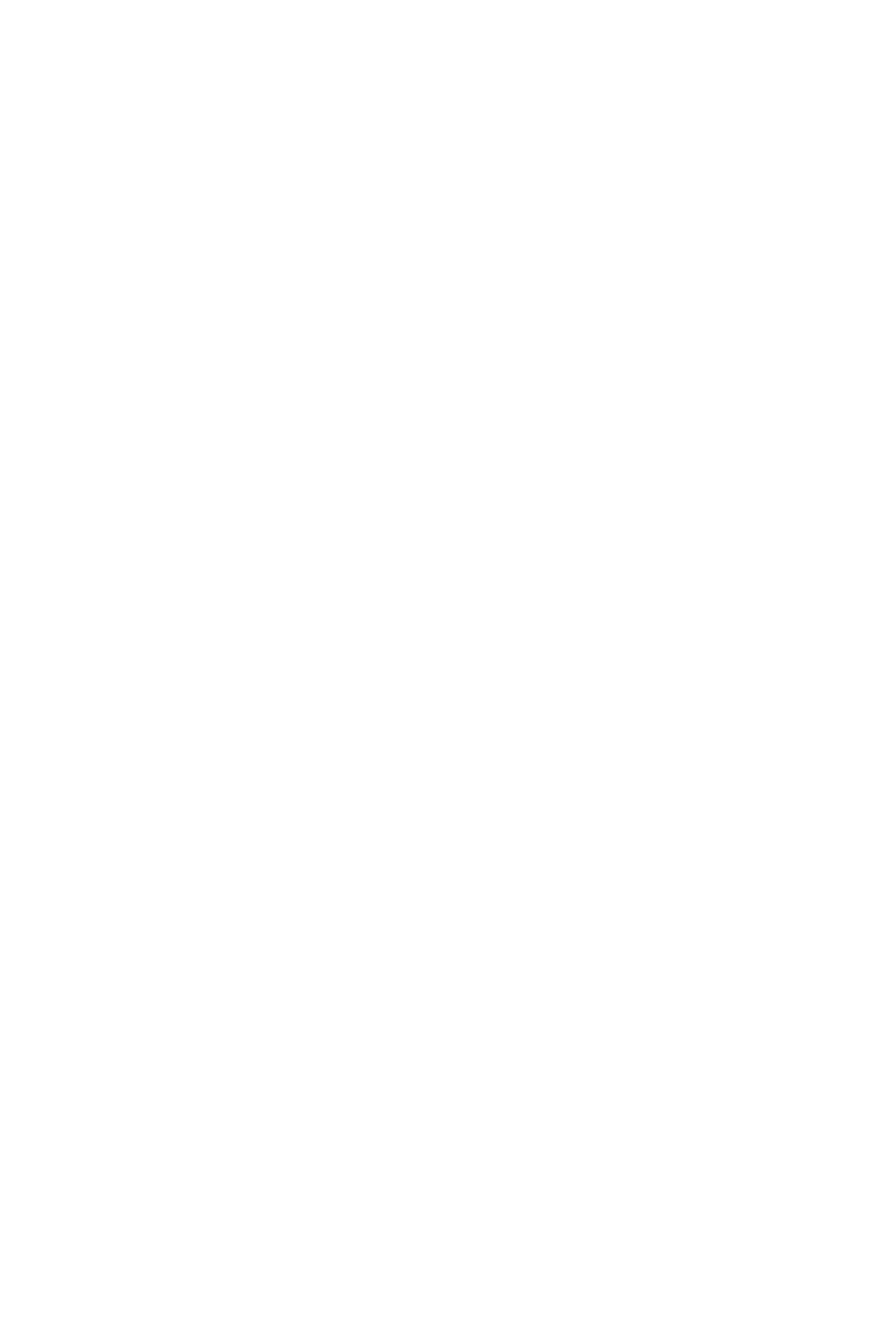
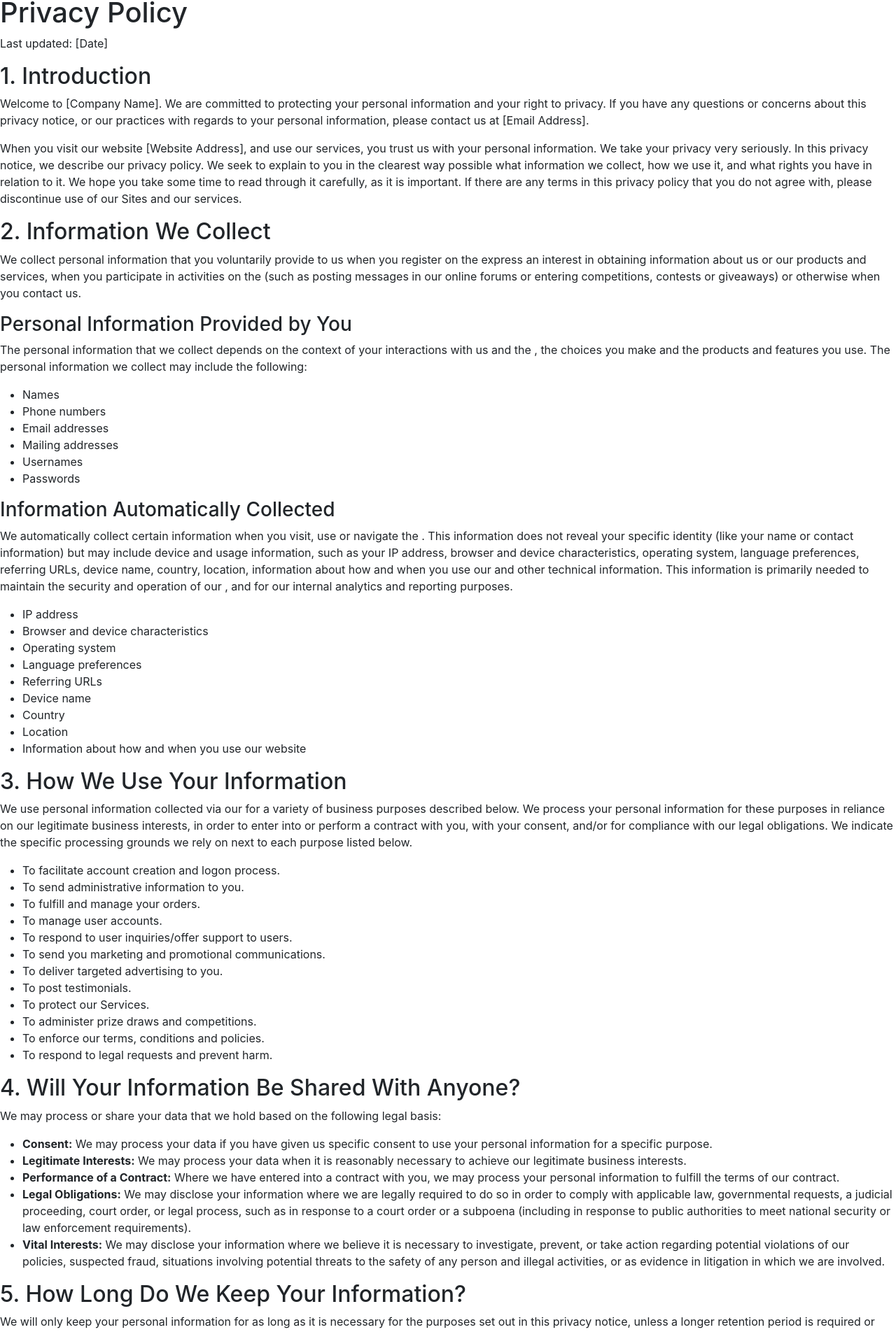
Before and after one commit to 6353079417/React-app-demo, a React (Create React App) app: page / in a window 1280 px wide. Shown: the part 690-2594 px from the top of the page at 70% size. Before the commit the page ends 800 px from the top, so only its background shows below. Built offline with nearby package versions, Linux system fonts and the light colour scheme.

Commit message:
some changes

```diff
--- a/src/App.jsx
+++ b/src/App.jsx
@@ -3,6 +3,7 @@ import './App.css';
 import Navbar from './components/Navbar';
 import TextForm from './components/TextForm';
 import Alert from './components/Alert';
+import PrivacyPolicy from './components/PrivacyPolicy';
 
 
 function App() {
@@ -50,6 +51,7 @@ function App() {
       <Navbar title="SIT" aboutText="Contact Us" mode={mode} toggleMode = {toggleMode} btnText={btnText}/>
       <Alert alert = {alert}/>
       <TextForm toggleMode = {toggleMode} mode = {mode} heading="Enter Text to Analyse Below" showAlert={showAlert}/>
+      <PrivacyPolicy/>
     </>
   );
 }
--- /dev/null
+++ b/src/components/PrivacyPolicy.css
@@ -0,0 +1,92 @@
+.privacy-policy {
+    max-width: 800px;
+    margin: 20px auto;
+    padding: 20px;
+    border: 1px solid #ddd;
+    border-radius: 8px;
+    background-color: #f9f9f9;
+    font-family: 'Arial', sans-serif;
+    color: #333;
+    line-height: 1.6;
+  }
+
+  .privacy-policy h1 {
+    font-size: 2.5em;
+    color: #2c3e50;
+    margin-bottom: 20px;
+  }
+
+  .privacy-policy h2 {
+    font-size: 1.8em;
+    color: #34495e;
+    margin-top: 20px;
+    margin-bottom: 10px;
+    border-bottom: 2px solid #2c3e50;
+    padding-bottom: 5px;
+  }
+
+  .privacy-policy h3 {
+    font-size: 1.4em;
+    color: #34495e;
+    margin-top: 15px;
+  }
+
+  .privacy-policy p {
+    font-size: 1.1em;
+    color: #555;
+    margin-bottom: 15px;
+  }
+
+  .privacy-policy ul {
+    list-style-type: disc;
+    margin-left: 20px;
+    margin-bottom: 15px;
+  }
+
+  .privacy-policy ul li {
+    margin-bottom: 10px;
+  }
+
+  .privacy-policy address {
+    font-style: normal;
+    line-height: 1.8;
+    margin-top: 20px;
+    background: #ecf0f1;
+    padding: 10px;
+    border-radius: 4px;
+  }
+
+  .privacy-policy section {
+    margin-bottom: 20px;
+  }
+
+  .privacy-policy a {
+    color: #3498db;
+    text-decoration: none;
+  }
+
+  .privacy-policy a:hover {
+    text-decoration: underline;
+  }
+
+  @media (max-width: 768px) {
+    .privacy-policy {
+      padding: 15px;
+    }
+
+    .privacy-policy h1 {
+      font-size: 2em;
+    }
+
+    .privacy-policy h2 {
+      font-size: 1.5em;
+    }
+
+    .privacy-policy h3 {
+      font-size: 1.3em;
+    }
+
+    .privacy-policy p, .privacy-policy ul, .privacy-policy address {
+      font-size: 1em;
+    }
+  }
--- /dev/null
+++ b/src/components/PrivacyPolicy.jsx
@@ -0,0 +1,96 @@
+import React from 'react';
+import './PrivacyPolicy.css'; // Optional: for adding styles
+
+const PrivacyPolicy = (props) => {
+    return (
+        <div className="privacy  -policy " >
+            <h1>Privacy Policy</h1>
+            <p>Last updated: [Date]</p>
+
+            <section>
+                <h2>1. Introduction</h2>
+                <p>
+                    Welcome to [Company Name]. We are committed to protecting your personal information and your right to privacy. If you have any questions or concerns about this privacy notice, or our practices with regards to your personal information, please contact us at [Email Address].
+                </p>
+                <p>
+                    When you visit our website [Website Address], and use our services, you trust us with your personal information. We take your privacy very seriously. In this privacy notice, we describe our privacy policy. We seek to explain to you in the clearest way possible what information we collect, how we use it, and what rights you have in relation to it. We hope you take some time to read through it carefully, as it is important. If there are any terms in this privacy policy that you do not agree with, please discontinue use of our Sites and our services.
+                </p>
+            </section>
+
+            <section>
+                <h2>2. Information We Collect</h2>
+                <p>We collect personal information that you voluntarily provide to us when you register on the express an interest in obtaining information about us or our products and services, when you participate in activities on the (such as posting messages in our online forums or entering competitions, contests or giveaways) or otherwise when you contact us.</p>
+
+                <h3>Personal Information Provided by You</h3>
+                <p>The personal information that we collect depends on the context of your interactions with us and the , the choices you make and the products and features you use. The personal information we collect may include the following:</p>
+                <ul>
+                    <li>Names</li>
+                    <li>Phone numbers</li>
+                    <li>Email addresses</li>
+                    <li>Mailing addresses</li>
+                    <li>Usernames</li>
+                    <li>Passwords</li>
+                </ul>
+
+                <h3>Information Automatically Collected</h3>
+                <p>We automatically collect certain information when you visit, use or navigate the . This information does not reveal your specific identity (like your name or contact information) but may include device and usage information, such as your IP address, browser and device characteristics, operating system, language preferences, referring URLs, device name, country, location, information about how and when you use our and other technical information. This information is primarily needed to maintain the security and operation of our , and for our internal analytics and reporting purposes.</p>
+                <ul>
+                    <li>IP address</li>
+                    <li>Browser and device characteristics</li>
+                    <li>Operating system</li>
+                    <li>Language preferences</li>
+                    <li>Referring URLs</li>
+                    <li>Device name</li>
+                    <li>Country</li>
+                    <li>Location</li>
+                    <li>Information about how and when you use our website</li>
+                </ul>
+            </section>
+
+            <section>
+                <h2>3. How We Use Your Information</h2>
+                <p>We use personal information collected via our for a variety of business purposes described below. We process your personal information for these purposes in reliance on our legitimate business interests, in order to enter into or perform a contract with you, with your consent, and/or for compliance with our legal obligations. We indicate the specific processing grounds we rely on next to each purpose listed below.</p>
+                <ul>
+                    <li>To facilitate account creation and logon process.</li>
+                    <li>To send administrative information to you.</li>
+                    <li>To fulfill and manage your orders.</li>
+                    <li>To manage user accounts.</li>
+                    <li>To respond to user inquiries/offer support to users.</li>
+                    <li>To send you marketing and promotional communications.</li>
+                    <li>To deliver targeted advertising to you.</li>
+                    <li>To post testimonials.</li>
+                    <li>To protect our Services.</li>
+                    <li>To administer prize draws and competitions.</li>
+                    <li>To enforce our terms, conditions and policies.</li>
+                    <li>To respond to legal requests and prevent harm.</li>
+                </ul>
+            </section>
+
+            <section>
+                <h2>4. Will Your Information Be Shared With Anyone?</h2>
+                <p>We may process or share your data that we hold based on the following legal basis:</p>
+                <ul>
+                    <li><strong>Consent:</strong> We may process your data if you have given us specific consent to use your personal information for a specific purpose.</li>
+                    <li><strong>Legitimate Interests:</strong> We may process your data when it is reasonably necessary to achieve our legitimate business interests.</li>
+                    <li><strong>Performance of a Contract:</strong> Where we have entered into a contract with you, we may process your personal information to fulfill the terms of our contract.</li>
+                    <li><strong>Legal Obligations:</strong> We may disclose your information where we are legally required to do so in order to comply with applicable law, governmental requests, a judicial proceeding, court order, or legal process, such as in response to a court order or a subpoena (including in response to public authorities to meet national security or law enforcement requirements).</li>
+                    <li><strong>Vital Interests:</strong> We may disclose your information where we believe it is necessary to investigate, prevent, or take action regarding potential violations of our policies, suspected fraud, situations involving potential threats to the safety of any person and illegal activities, or as evidence in litigation in which we are involved.</li>
+                </ul>
+            </section>
+
+            <section>
+                <h2>5. How Long Do We Keep Your Information?</h2>
+                <p>We will only keep your personal information for as long as it is necessary for the purposes set out in this privacy notice, unless a longer retention period is required or permitted by law (such as tax, accounting or other legal requirements). No purpose in this notice will require us keeping your personal information for longer than the period of time in which users have an account with us.</p>
+            </section>
+
+            <section>
+                <h2>6. How Do We Keep Your Information Safe?</h2>
+                <p>We aim to protect your personal information through a system of organizational and technical security measures. We have implemented appropriate technical and organizational security measures designed to protect the security of any personal information we process. However, despite our safeguards and efforts to secure your information, no electronic transmission over the Internet or information storage technology can be guaranteed to be 100% secure, so we cannot promise or guarantee that hackers, cybercriminals, or other unauthorized third parties will not be able to defeat our security, and improperly collect, access, steal, or modify your information.</p>
+            </section>
+
+        </div>
+
+    );
+};
+
+export default PrivacyPolicy;
```
Also changed, not shown: src/App.css (line endings or trailing spaces).
